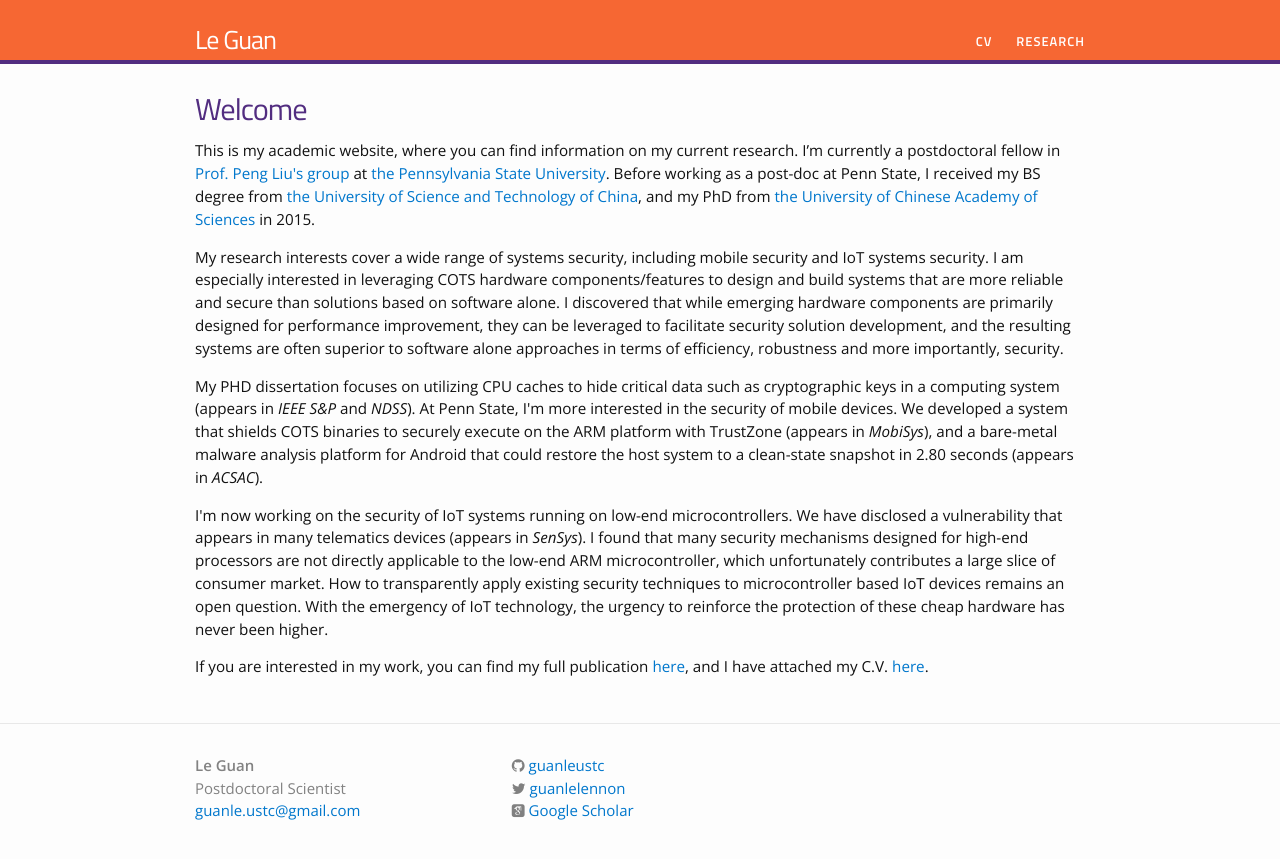
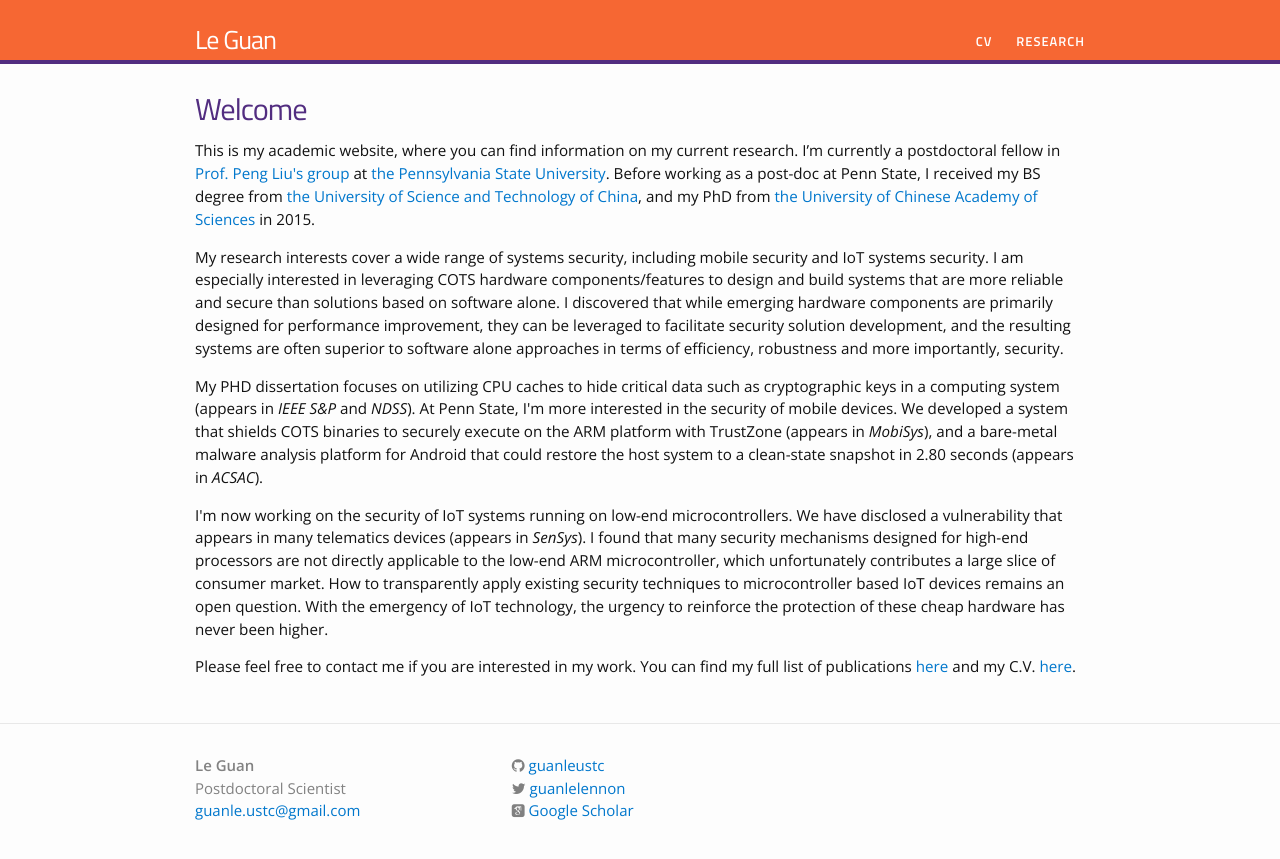
Before and after one commit to guanleustc/guanleustc.github.io, a Jekyll site: the page built from index.html, in a window 1280 px wide. Shown: the top 859 px of the page. Built offline with Jekyll 4.4.1, drawn with Linux system fonts in a browser that asks for light colours; some web fonts are replaced.

Commit message:
err.. forgot commit...

```diff
--- a/_includes/publistO.html
+++ b/_includes/publistO.html
@@ -2,7 +2,7 @@
 <ol class="biblist">
 <!-- Item: smcrypto -->
 <li ><p>
-Xueyan Lin, Jingqiang Lin, <b>Le Guan</b>, and Lei Wang
+Xueyan Lin, Jingqiang Lin, <b>Le Guan</b>, and Lei Wang,
 &ldquo;Deploying Chinese Commercial Cryptography in Virtual Desktop Infrastructure,&rdquo;
 in <i>Journal of University of Chinese Academy of Sciences, 2015, 32(5):701-707</i>,
 (in Chinese).
@@ -29,7 +29,7 @@ in <i>Journal of University of Chinese Academy of Sciences, 2015, 32(5):701-707<
 
 <!-- Item: covertsurvey -->
 <li ><p>
-Jing Wang, Neng Gao, Jingqiang Lin, and <b>Le Guan</b>
+Jing Wang, Neng Gao, Jingqiang Lin, and <b>Le Guan</b>,
 &ldquo;A Survey of Network-based Covert Timing Channels,&rdquo;
 in <i>Netinfo Security 8 (2012): 053.</i>,
 (in Chinese).
--- a/index.html
+++ b/index.html
@@ -40,7 +40,7 @@ has never been higher.
 <p/>
 
 <p>
-If you are interested in my work, you can find my full publication <a href="research">here</a>, and I have attached my C.V. <a href="cv">here</a>.
+Please feel free to contact me if you are interested in my work. You can find my full list of publications <a href="research">here</a> and my C.V. <a href="cv">here</a>.
 <p/>
 <!--
 {% include image.html url="/images/buckeyeprotesteriran.jpg" caption="A supporter of defeated Iranian presidential candidate Mir Hossein Mousavi gestures during a rally in Tehran on June 15, 2009 (AFP/Getty Images)." width=580 align="center" %}
```
